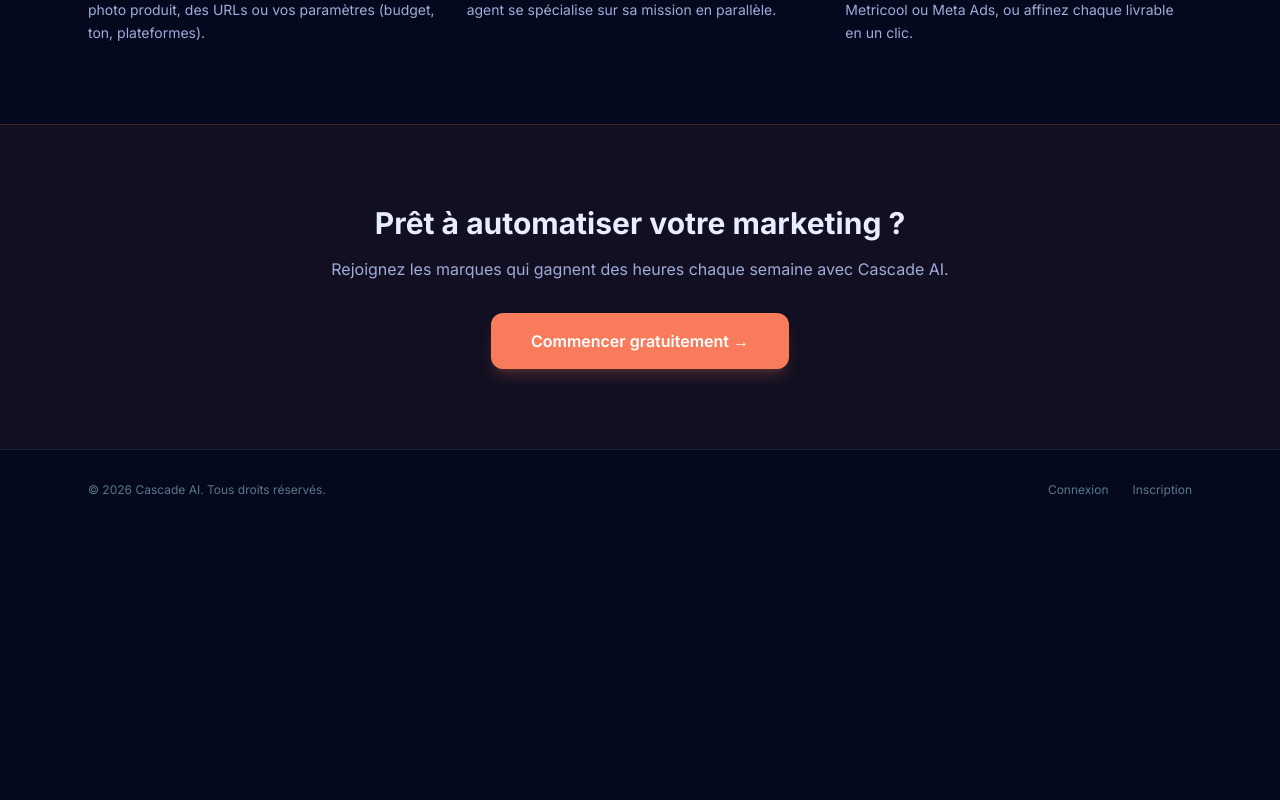
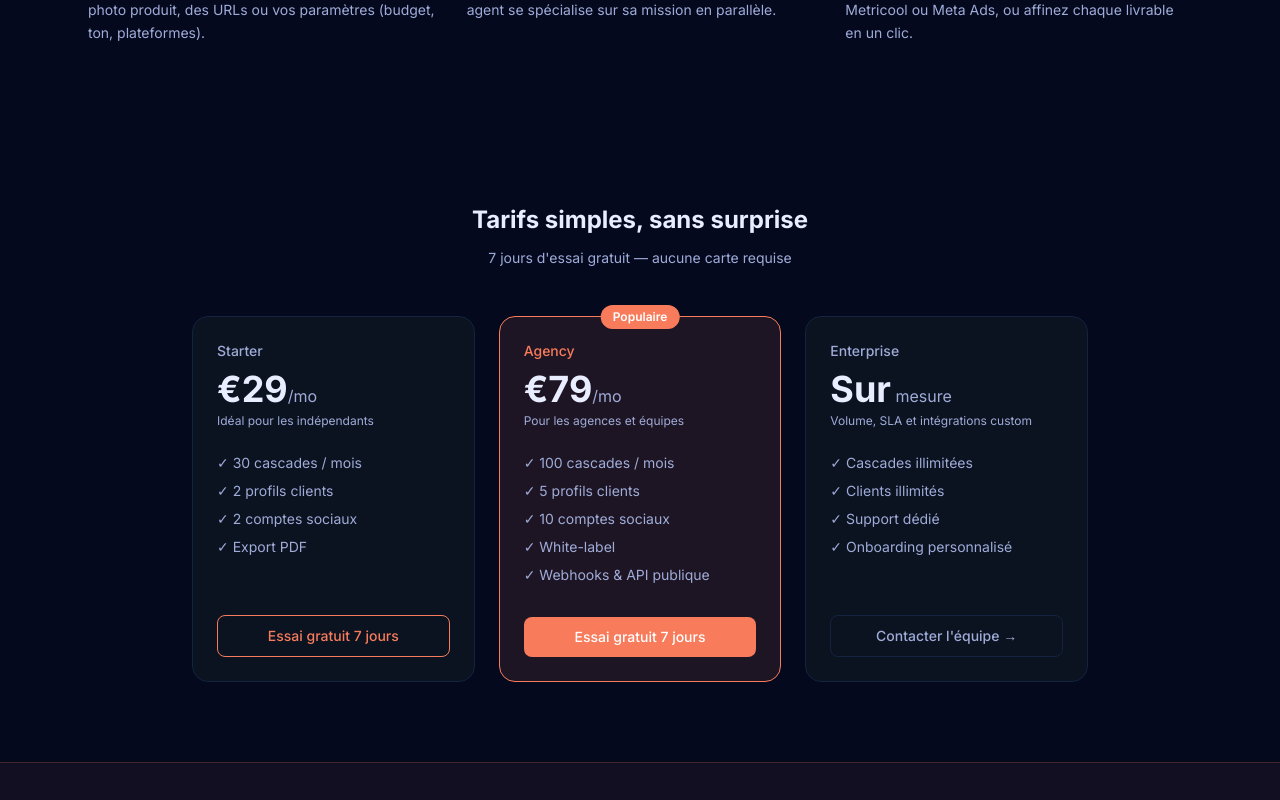
Before and after one commit to oldena/cascade-ai, a Next.js app: page / in a window 1280 px wide. Shown: the part 1380-2180 px from the top of the page. Before the commit the page ends 1910 px from the top, so only its background shows below. Built offline with nearby package versions, Linux system fonts and the light colour scheme; no server answers.

Commit message:
feat: new pricing 29/79€, 7-day trial, pricing section on landing

```diff
--- a/app/api/webhooks/clerk/route.ts
+++ b/app/api/webhooks/clerk/route.ts
@@ -38,10 +38,12 @@
   if (evt.type === 'user.created') {
     const { id, email_addresses } = evt.data
     const email = email_addresses[0]?.email_address ?? ''
+    const trialEndsAt = new Date(Date.now() + 7 * 24 * 60 * 60 * 1000).toISOString()
     const { error } = await supabaseAdmin.from('users').insert({
       id,
       email,
       plan: 'starter',
+      trial_ends_at: trialEndsAt,
     })
     if (error) return new Response('DB insert failed', { status: 500 })
   }
--- a/app/page.tsx
+++ b/app/page.tsx
@@ -160,6 +160,61 @@
         </div>
       </section>
 
+      {/* Pricing */}
+      <section id="tarifs" className="max-w-6xl mx-auto px-6 py-20">
+        <h2 className="text-2xl font-bold text-center mb-3">Tarifs simples, sans surprise</h2>
+        <p className="text-cascade-text-2 text-center text-sm mb-12">7 jours d'essai gratuit — aucune carte requise</p>
+        <div className="grid sm:grid-cols-3 gap-6 max-w-4xl mx-auto">
+          {/* Starter */}
+          <div className="bg-cascade-surface border border-cascade-border rounded-2xl p-6 flex flex-col">
+            <div className="text-sm font-medium text-cascade-text-2 mb-2">Starter</div>
+            <div className="text-4xl font-bold text-cascade-text mb-1">€29<span className="text-base font-normal text-cascade-text-2">/mo</span></div>
+            <p className="text-xs text-cascade-text-2 mb-6">Idéal pour les indépendants</p>
+            <ul className="space-y-2 text-sm text-cascade-text-2 mb-8 flex-1">
+              <li>✓ 30 cascades / mois</li>
+              <li>✓ 2 profils clients</li>
+              <li>✓ 2 comptes sociaux</li>
+              <li>✓ Export PDF</li>
+            </ul>
+            <Link href="/sign-up" className="block text-center bg-cascade-surface border border-cascade-teal text-cascade-teal px-4 py-2.5 rounded-lg text-sm font-medium hover:bg-cascade-teal hover:text-white transition-colors">
+              Essai gratuit 7 jours
+            </Link>
+          </div>
+          {/* Agency */}
+          <div className="bg-cascade-teal/10 border border-cascade-teal rounded-2xl p-6 flex flex-col relative">
+            <div className="absolute -top-3 left-1/2 -translate-x-1/2 bg-cascade-teal text-white text-xs font-semibold px-3 py-1 rounded-full">Populaire</div>
+            <div className="text-sm font-medium text-cascade-teal mb-2">Agency</div>
+            <div className="text-4xl font-bold text-cascade-text mb-1">€79<span className="text-base font-normal text-cascade-text-2">/mo</span></div>
+            <p className="text-xs text-cascade-text-2 mb-6">Pour les agences et équipes</p>
+            <ul className="space-y-2 text-sm text-cascade-text-2 mb-8 flex-1">
+              <li>✓ 100 cascades / mois</li>
+              <li>✓ 5 profils clients</li>
+              <li>✓ 10 comptes sociaux</li>
+              <li>✓ White-label</li>
+              <li>✓ Webhooks & API publique</li>
+            </ul>
+            <Link href="/sign-up" className="block text-center bg-cascade-teal text-white px-4 py-2.5 rounded-lg text-sm font-medium hover:bg-cascade-teal/90 transition-colors">
+              Essai gratuit 7 jours
+            </Link>
+          </div>
+          {/* Enterprise */}
+          <div className="bg-cascade-surface border border-cascade-border rounded-2xl p-6 flex flex-col">
+            <div className="text-sm font-medium text-cascade-text-2 mb-2">Enterprise</div>
+            <div className="text-4xl font-bold text-cascade-text mb-1">Sur<span className="text-base font-normal text-cascade-text-2"> mesure</span></div>
+            <p className="text-xs text-cascade-text-2 mb-6">Volume, SLA et intégrations custom</p>
+            <ul className="space-y-2 text-sm text-cascade-text-2 mb-8 flex-1">
+              <li>✓ Cascades illimitées</li>
+              <li>✓ Clients illimités</li>
+              <li>✓ Support dédié</li>
+              <li>✓ Onboarding personnalisé</li>
+            </ul>
+            <a href="mailto:contact@cascadeai.fr" className="block text-center bg-cascade-surface border border-cascade-border text-cascade-text-2 px-4 py-2.5 rounded-lg text-sm font-medium hover:text-cascade-text hover:border-cascade-text transition-colors">
+              Contacter l'équipe →
+            </a>
+          </div>
+        </div>
+      </section>
+
       {/* CTA */}
       <section className="bg-cascade-teal/5 border-t border-cascade-teal/20 py-20">
         <div className="max-w-2xl mx-auto px-6 text-center">
--- a/app/settings/SettingsClient.tsx
+++ b/app/settings/SettingsClient.tsx
@@ -63,7 +63,7 @@
           <span className={`px-3 py-1 rounded-full text-sm font-medium ${plan === 'agency' ? 'bg-cascade-red text-white' : 'bg-cascade-dark border border-cascade-border text-cascade-muted'}`}>
             {plan.charAt(0).toUpperCase() + plan.slice(1)}
           </span>
-          <span className="text-cascade-muted text-sm">€{plan === 'agency' ? '149' : '79'}/mo</span>
+          <span className="text-cascade-muted text-sm">€{plan === 'agency' ? '79' : '29'}/mo</span>
         </div>
         <div className="mb-2 flex justify-between text-sm">
           <span className="text-cascade-muted">Cascades this month</span>
--- a/app/settings/billing/BillingClient.tsx
+++ b/app/settings/billing/BillingClient.tsx
@@ -82,7 +82,7 @@
               {plan.charAt(0).toUpperCase() + plan.slice(1)}
             </span>
             <span className="text-cascade-muted text-sm">
-              €{plan === 'agency' ? '149' : '79'}/mo
+              €{plan === 'agency' ? '79' : '29'}/mo
             </span>
           </div>
 
@@ -141,8 +141,8 @@
           <div className="text-center text-white">10</div>
 
           <div className="text-cascade-muted">Price</div>
+          <div className="text-center text-white">€29/mo</div>
           <div className="text-center text-white">€79/mo</div>
-          <div className="text-center text-white">€149/mo</div>
         </div>
       </div>
 
--- a/proxy.ts
+++ b/proxy.ts
@@ -1,4 +1,6 @@
 import { clerkMiddleware, createRouteMatcher } from '@clerk/nextjs/server'
+import { NextResponse } from 'next/server'
+import { supabaseAdmin } from '@/lib/supabase-admin'
 
 const isPublicRoute = createRouteMatcher([
   '/',
@@ -6,13 +8,37 @@
   '/sign-up(.*)',
   '/approve/(.*)',
   '/api/approve(.*)',
-  '/api/webhooks/stripe(.*)',
+  '/api/webhooks/(.*)',
   '/api/extract-file(.*)',
+])
+
+const isBillingRoute = createRouteMatcher([
+  '/settings/billing(.*)',
+  '/api/revolut/(.*)',
+  '/api/admin/(.*)',
 ])
 
 export default clerkMiddleware(async (auth, request) => {
   if (!isPublicRoute(request)) {
-    await auth.protect()
+    const { userId } = await auth.protect()
+
+    // Check trial expiry — skip for billing pages and API routes that handle payment
+    if (userId && !isBillingRoute(request)) {
+      const { data: user } = await supabaseAdmin
+        .from('users')
+        .select('plan, trial_ends_at, payment_customer_id')
+        .eq('id', userId)
+        .single()
+
+      if (user && user.plan === 'starter' && !user.payment_customer_id) {
+        const trialExpired = user.trial_ends_at && new Date(user.trial_ends_at) < new Date()
+        if (trialExpired) {
+          const url = new URL('/settings/billing', request.url)
+          url.searchParams.set('trial_expired', '1')
+          return NextResponse.redirect(url)
+        }
+      }
+    }
   }
 })
 
```
Also changed, not shown: 1 other file (tests, documents, lock files or other folders).
